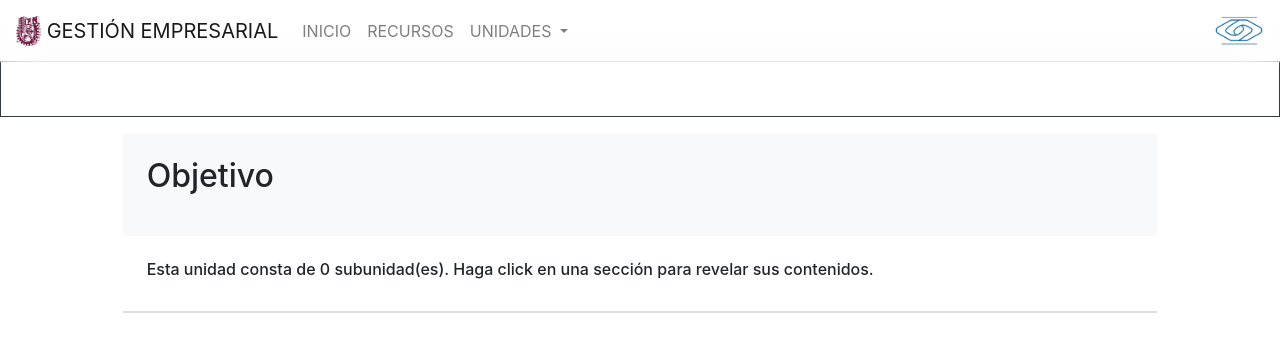
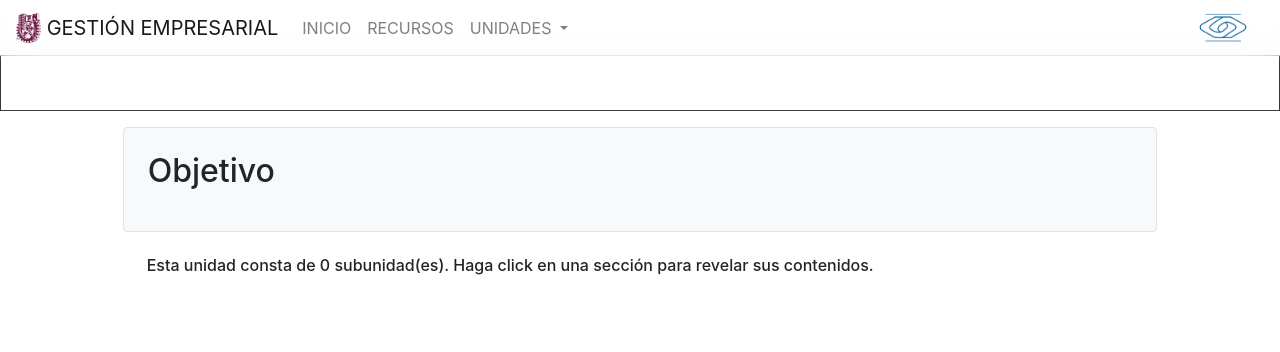
Before and after one commit to JonathanRojas98/rddipn, a Django app: template gestion/templates/unit.html in a window 1280 px wide. Shown: the top 352 px of the page. Run offline with Django 3.2, Linux system fonts and the light colour scheme; the template is opened without the code that fills it, so the values that code supplies are empty; some libraries are stand-ins or nearby versions.

Commit message:
templates: more eye-candy, admin: reorder columns
Signed-off-by: JUAN MÉNDEZ <vpsink@gmail.com>

```diff
--- a/gestion/admin.py
+++ b/gestion/admin.py
@@ -6,9 +6,9 @@ from .models import *
 class SubUnitAdmin(admin.ModelAdmin):
     list_display = (
         "order",
+        "name",
+        "order_as_str",
         "parent",
-        "order_as_str",
-        "name",
     )
 
 
--- a/gestion/templates/main.html
+++ b/gestion/templates/main.html
@@ -14,7 +14,7 @@
     <body class="pt-5">
 
     <!-- Navbar -->
-    <nav class="navbar fixed-top navbar-expand-lg navbar-light">
+    <nav class="navbar fixed-top navbar-expand-md navbar-light">
         <a class="navbar-brand text-uppercase" href="{% url 'main' %}">
             <img src="{% static 'main/ipn.png'%}" width="25" height="30" class="d-inline-block align-top" alt="">
             Gestión Empresarial
@@ -45,9 +45,9 @@
                 {% endwith %}
             </ul>
         </div>
-        <span class="navbar-text">
+        <a class="navbar-brand d-none d-md-block" href="{% url 'main' %}">
             <img src="{% static 'main/escom.png'%}" width="50" height="30" class="d-inline-block align-top" alt="">
-        </span>
+        </a>
     </nav>
     {% block content %}
     {% endblock %}
--- a/gestion/templates/unit.html
+++ b/gestion/templates/unit.html
@@ -1,12 +1,13 @@
 {% extends 'main.html' %}
 {% block content %}
-	<div style="padding-top: 13px;">
+	<div style="padding-top: 7px;">
         <div class="text-white text-center mx-auto p-2 bg-gradient border border-dark" style="background-color: {{ this_unit.header_color }};">
 			<h2 style="margin-bottom: 0"> Unidad {{ this_unit.order }}</h2>
         </div>
 
         <div class="col col-md-10 p-3 mx-auto">
-            <div class="bg-light p-4 rounded border_acccent soft_accent">
+
+            <div class="bg-light p-4 rounded border border_acccent soft_accent">
                 <h2 id="objetivo">Objetivo</h2>
                 <p>
                 	{{ this_unit.goal }}
@@ -16,9 +17,9 @@
                 <h6>Esta unidad consta de {{ subunits | length}} subunidad(es). Haga click en una sección para revelar sus contenidos.</h6>
             </div>
             <!-- Contenido -->
-            <div id="accordion">
-                <div class="card">
+            <div>
                 {% for item in subunits %}
+                    <div class="card mb-3">
                         <div class="card-header softer_accent" id="heading_{{item.order}}">
                             <h5 class="mb-0">
                                 <button class="btn btn-link" data-toggle="collapse" data-target="#collapse_{{item.order}}"
@@ -35,8 +36,8 @@
                                 </div>
                             </div>
                         </div>
+                    </div>
                 {% endfor %}
-                </div>
             </div>
         </div>
     </div>
@@ -51,9 +52,16 @@
         color: {{ this_unit.header_color  }};
     }
 
-    /* Soft accent color 18%*/
+    /* Radial effects so that it doesn't look like garbage */
     .soft_accent{
-        background: {{ this_unit.header_color  }}2f !important;
+        background: repeating-radial-gradient(
+            circle at -2%,
+            {{ this_unit.header_color  }}2f,
+            {{ this_unit.header_color  }}2f 10px,
+            {{ this_unit.header_color  }}10 10px,
+            {{ this_unit.header_color  }}10 20px
+        );
+        /*background: {{ this_unit.header_color  }}2f !important;*/
     }
 
     /* Even softer, around 6% opacity */
```
Lines whose indentation alone changed are shown as unchanged.
